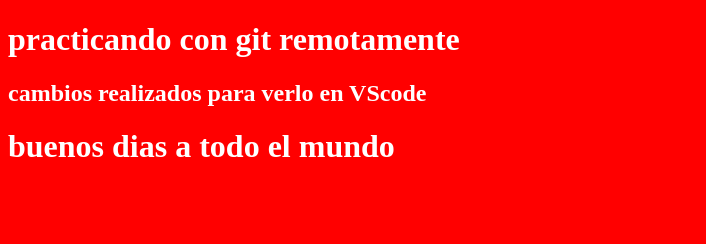
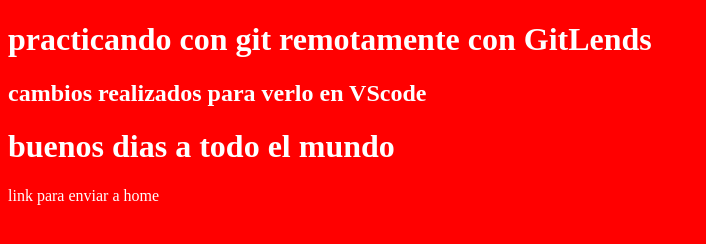
Before and after one commit to INKINSS/PracticandoConGit, a plain HTML site: page index.html in a window 1280 px wide. Shown: the whole page, without its empty margins (0-706 px from the left). Drawn offline with Linux system fonts and the light colour scheme.

Commit message:
cambios hechos para probar GitLends

```diff
--- a/index.html
+++ b/index.html
@@ -7,9 +7,10 @@
     <link rel="stylesheet" href="style.css">
 </head>
 <body>
-    <h1>practicando con git remotamente</h1>
+    <h1>practicando con git remotamente con GitLends</h1>
     <h2>cambios realizados para verlo en VScode</h2>
     <h1>buenos dias a todo el mundo</h1>
+    <span>link para enviar a home</span>
     <script src="js.js"></script>
 </body>
 </html>
```
